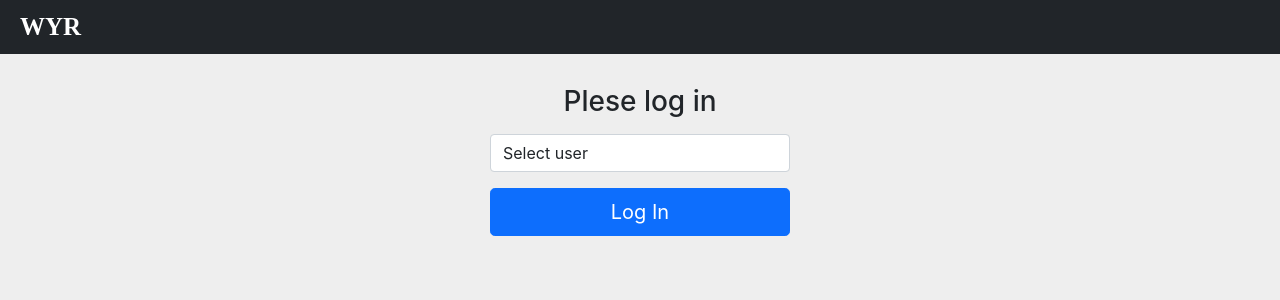
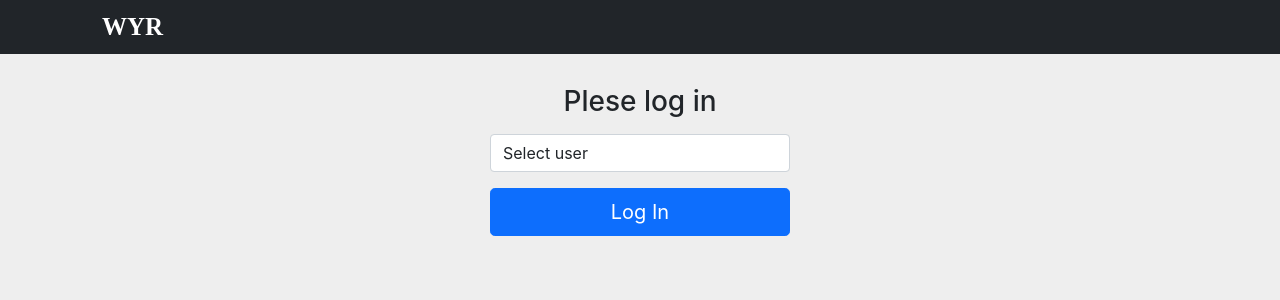
Before and after one commit to dsypien/would-your-rather, a React (Create React App) app: page / in a window 1280 px wide. Shown: the top 300 px of the page. Built offline with nearby package versions, Linux system fonts and the light colour scheme; a web font is replaced by a local one.

Commit message:
refactor navbar

```diff
--- a/src/components/Nav.js
+++ b/src/components/Nav.js
@@ -16,10 +16,11 @@ function Navigation (props) {
    }
 
    return (
-      <Navbar expand="md" bg="dark" variant="dark">
+      <Navbar collapseOnSelect expand="md" bg="dark" variant="dark">
+         <div className="container">
             <Navbar.Brand href="/#">WYR</Navbar.Brand>
             {authedUser &&
-            <div className="nav-item nav-text float-left">
+               <div className="nav-item nav-text">
                   Hello {authedUser.name}
                   <img className="avatar" alt="avatar" src={authedUser.avatarURL} />
                </div>
@@ -28,31 +29,26 @@ function Navigation (props) {
                <div>
                   <Navbar.Toggle aria-controls="responsive-navbar-nav" />
                   <Navbar.Collapse id="responsive-navbar-nav">
-                  <Nav className="mr-auto">
-                     <li className="nav-item">
+                     <Nav className="me-auto">
                         <Nav.Link as={NavLink} to="/home">
                            Home
                         </Nav.Link>
-                     </li>
-                     <li className="nav-item">
                         <Nav.Link as={NavLink} to="/add">
                            New Question
                         </Nav.Link>
-                        </li>
-                     <li className="nav-item">
                         <Nav.Link as={NavLink} to="/leaderboard">
                            Leader Board
                         </Nav.Link>
-                     </li>
-                     <li className="nav-item">
+                        <div className="nav-item">
                            <a href="/#" className="nav-link" onClick={handleLogOut} >
                               Log out
                            </a>
-                     </li>
+                        </div>
                      </Nav>
                   </Navbar.Collapse>
                </div>
             }
+         </div>
       </Navbar>
    )
 }
```
Lines whose indentation alone changed are shown as unchanged.
